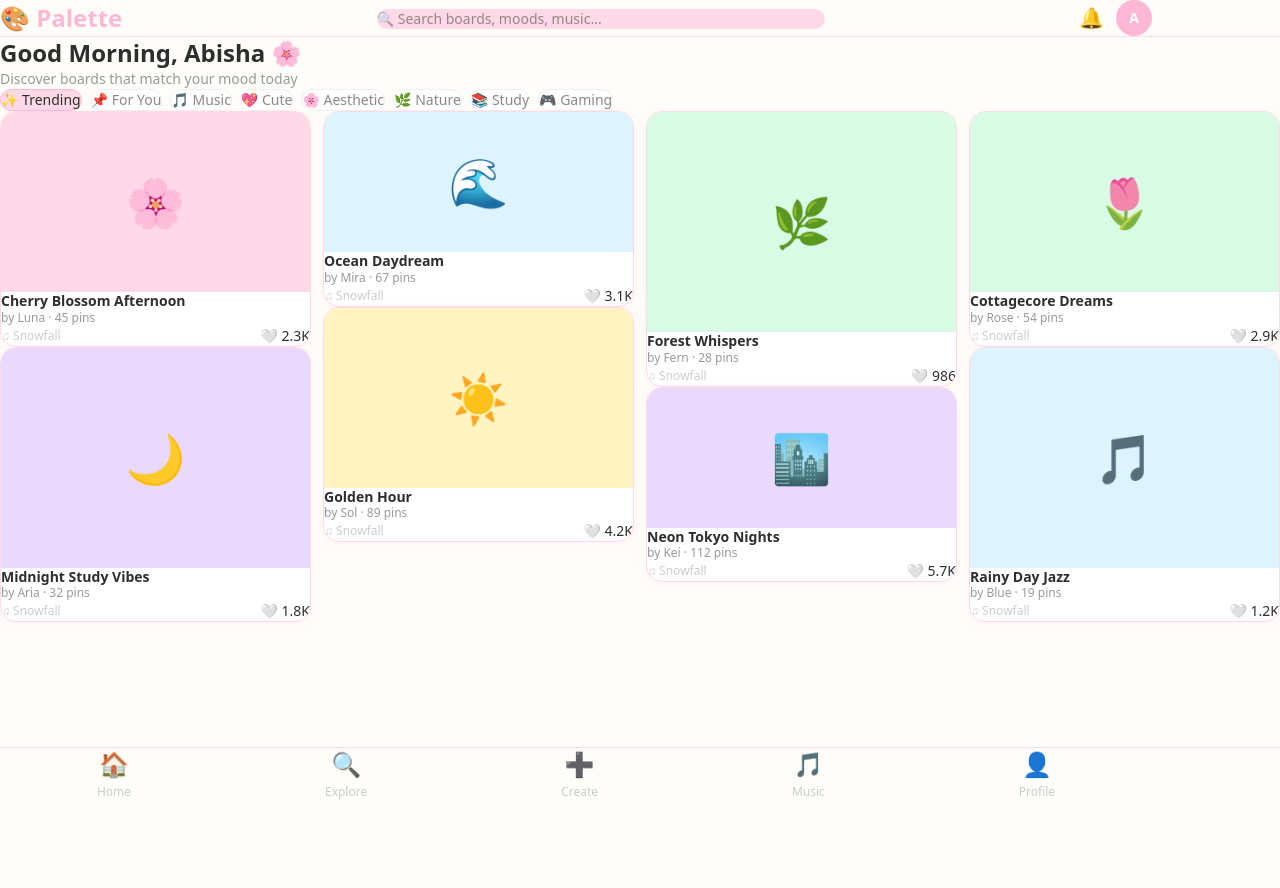
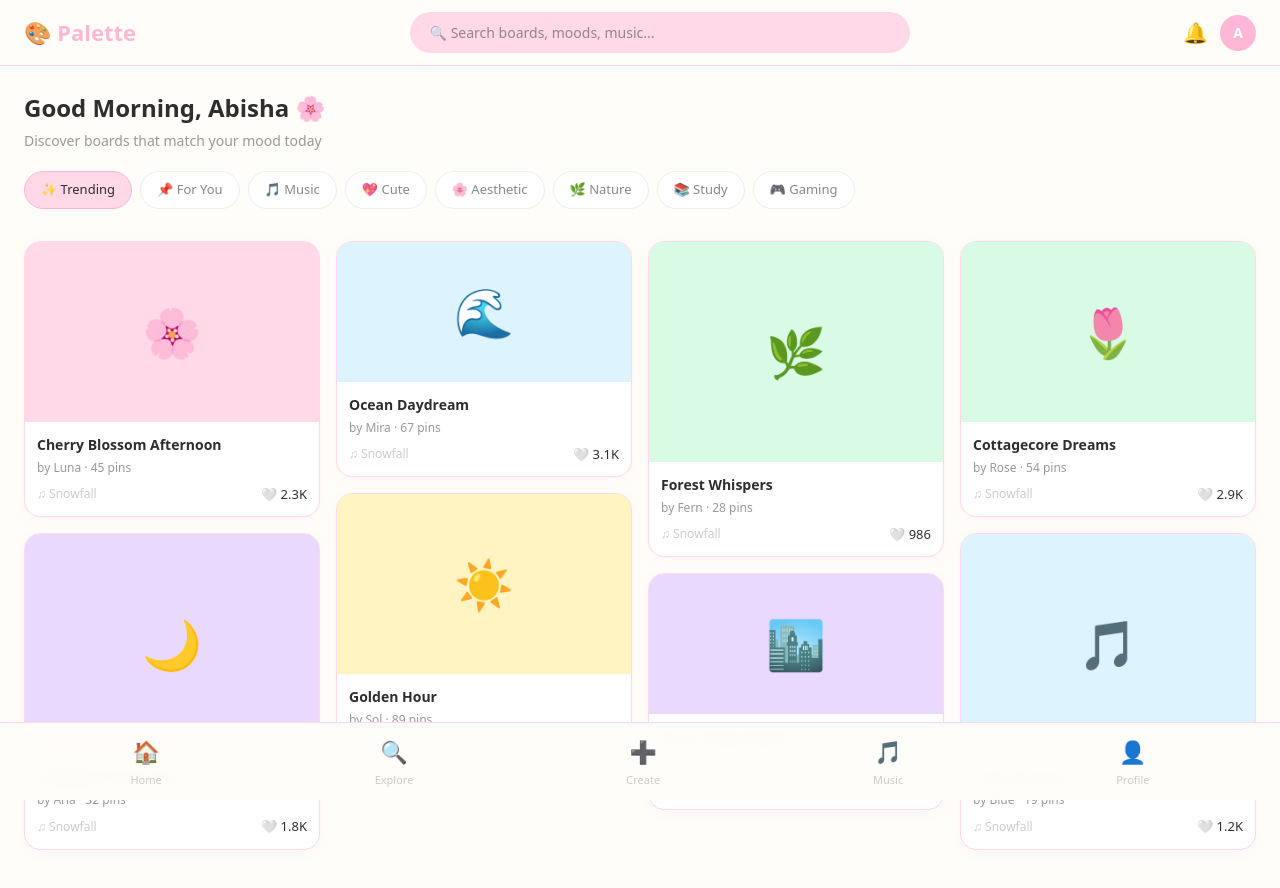
Before and after one commit to ShifatunMohsinAbisha/palette, a Next.js app in the folder frontend/: page / in a window 1280 px wide. Shown: the top 888 px of the page. Before the commit the page ends 800 px from the top, so only its background shows below. Built offline with nearby package versions, Linux system fonts and the light colour scheme.

Commit message:
feat: improved homepage layout and navigation

```diff
--- a/frontend/app/page.tsx
+++ b/frontend/app/page.tsx
@@ -35,43 +35,45 @@ export default function Home() {
   };
 
   return (
-    <div className="min-h-screen" style={{ backgroundColor: "#FFFDF9", color: "#2E2E2E", fontFamily: "system-ui, sans-serif", maxWidth: "1280px", margin: "0 auto" }}>
+    <div style={{ minHeight: "100vh", backgroundColor: "#FFFDF9", color: "#2E2E2E", fontFamily: "system-ui, sans-serif" }}>
 
       {/* Top Navigation */}
-      <header style={{ backgroundColor: "rgba(255,253,249,0.8)", backdropFilter: "blur(12px)", borderBottom: "1px solid #FFD9E8", position: "sticky", top: 0, zIndex: 50 }}>
-        <div className="max-w-6xl mx-auto px-4 py-3 flex items-center justify-between gap-4">
-          <h1 className="text-2xl font-bold" style={{ color: "#FFB7D5" }}>🎨 Palette</h1>
-          <div className="flex-1 max-w-md">
-            <input
-              type="text"
-              placeholder="🔍 Search boards, moods, music..."
-              className="w-full px-4 py-2 rounded-full text-sm outline-none"
-              style={{ backgroundColor: "#FFD9E8", border: "none", color: "#2E2E2E" }}
-            />
-          </div>
-          <div className="flex items-center gap-3">
-            <button className="text-xl">🔔</button>
-            <div className="w-9 h-9 rounded-full flex items-center justify-center text-white font-bold text-sm" style={{ backgroundColor: "#FFB7D5" }}>A</div>
+      <header style={{ backgroundColor: "rgba(255,253,249,0.95)", backdropFilter: "blur(12px)", borderBottom: "1px solid #FFD9E8", position: "sticky", top: 0, zIndex: 50, width: "100%" }}>
+        <div style={{ maxWidth: "1400px", margin: "0 auto", padding: "12px 24px", display: "flex", alignItems: "center", justifyContent: "space-between", gap: "16px" }}>
+          <h1 style={{ fontSize: "22px", fontWeight: "700", color: "#FFB7D5", whiteSpace: "nowrap" }}>🎨 Palette</h1>
+          <input
+            type="text"
+            placeholder="🔍 Search boards, moods, music..."
+            style={{ flex: 1, maxWidth: "500px", padding: "10px 20px", borderRadius: "999px", border: "none", backgroundColor: "#FFD9E8", color: "#2E2E2E", fontSize: "14px", outline: "none" }}
+          />
+          <div style={{ display: "flex", alignItems: "center", gap: "12px" }}>
+            <button style={{ fontSize: "20px", background: "none", border: "none", cursor: "pointer" }}>🔔</button>
+            <div style={{ width: "36px", height: "36px", borderRadius: "50%", backgroundColor: "#FFB7D5", display: "flex", alignItems: "center", justifyContent: "center", color: "white", fontWeight: "700", fontSize: "14px" }}>A</div>
           </div>
         </div>
       </header>
 
-      <main className="w-full px-4 py-6">
+      <main style={{ maxWidth: "1400px", margin: "0 auto", padding: "24px 24px 100px 24px" }}>
 
         {/* Greeting */}
-        <div className="mb-6">
-          <h2 className="text-2xl font-semibold">{greeting}, Abisha 🌸</h2>
-          <p className="text-sm mt-1" style={{ color: "#999" }}>Discover boards that match your mood today</p>
+        <div style={{ marginBottom: "20px" }}>
+          <h2 style={{ fontSize: "24px", fontWeight: "600" }}>{greeting}, Abisha 🌸</h2>
+          <p style={{ fontSize: "14px", color: "#999", marginTop: "4px" }}>Discover boards that match your mood today</p>
         </div>
 
         {/* Category Pills */}
-        <div className="flex gap-2 overflow-x-auto pb-2 mb-8">
+        <div style={{ display: "flex", gap: "8px", overflowX: "auto", paddingBottom: "8px", marginBottom: "24px" }}>
           {categories.map(cat => (
             <button
               key={cat}
               onClick={() => setActiveCategory(cat)}
-              className="px-4 py-2 rounded-full text-sm font-medium whitespace-nowrap transition-all"
               style={{
+                padding: "8px 16px",
+                borderRadius: "999px",
+                fontSize: "13px",
+                fontWeight: "500",
+                whiteSpace: "nowrap",
+                cursor: "pointer",
                 backgroundColor: activeCategory === cat ? "#FFD9E8" : "white",
                 border: `1px solid ${activeCategory === cat ? "#FFB7D5" : "#eee"}`,
                 color: activeCategory === cat ? "#2E2E2E" : "#888",
@@ -83,28 +85,21 @@ export default function Home() {
         </div>
 
         {/* Masonry Grid */}
-        <div className="columns-2 md:columns-3 lg:columns-4 gap-3 space-y-3 px-4">
+        <div style={{ columns: "4", gap: "16px" }}>
           {boards.map((board) => (
             <div
               key={board.id}
-              className="break-inside-avoid rounded-2xl overflow-hidden cursor-pointer group mb-4"
-              style={{ border: "1px solid #FFD9E8", backgroundColor: "white", boxShadow: "0 2px 12px rgba(255,182,193,0.1)" }}
+              style={{ breakInside: "avoid", marginBottom: "16px", borderRadius: "16px", overflow: "hidden", backgroundColor: "white", border: "1px solid #FFD9E8", boxShadow: "0 2px 12px rgba(255,182,193,0.1)", cursor: "pointer" }}
             >
-              <div
-                className="w-full flex items-center justify-center text-5xl"
-                style={{ backgroundColor: board.color, height: `${140 + (board.id % 3) * 40}px` }}
-              >
+              <div style={{ backgroundColor: board.color, height: `${140 + (board.id % 3) * 40}px`, display: "flex", alignItems: "center", justifyContent: "center", fontSize: "48px" }}>
                 {board.emoji}
               </div>
-              <div className="p-3">
-                <h3 className="font-semibold text-sm leading-tight mb-1">{board.title}</h3>
-                <p className="text-xs mb-2" style={{ color: "#999" }}>by {board.author} · {board.pins} pins</p>
-                <div className="flex items-center justify-between">
-                  <span className="text-xs" style={{ color: "#ccc" }}>♫ Snowfall</span>
-                  <button
-                    onClick={() => toggleLike(board.id)}
-                    className="text-sm"
-                  >
+              <div style={{ padding: "12px" }}>
+                <h3 style={{ fontSize: "14px", fontWeight: "600", marginBottom: "4px" }}>{board.title}</h3>
+                <p style={{ fontSize: "12px", color: "#999", marginBottom: "8px" }}>by {board.author} · {board.pins} pins</p>
+                <div style={{ display: "flex", alignItems: "center", justifyContent: "space-between" }}>
+                  <span style={{ fontSize: "12px", color: "#ccc" }}>♫ Snowfall</span>
+                  <button onClick={() => toggleLike(board.id)} style={{ fontSize: "13px", background: "none", border: "none", cursor: "pointer" }}>
                     {liked.includes(board.id) ? "❤️" : "🤍"} {board.likes}
                   </button>
                 </div>
@@ -115,8 +110,8 @@ export default function Home() {
       </main>
 
       {/* Bottom Navigation */}
-      <nav className="fixed bottom-0 left-0 right-0" style={{ backgroundColor: "rgba(255,253,249,0.95)", backdropFilter: "blur(12px)", borderTop: "1px solid #FFD9E8" }}>
-        <div className="max-w-6xl mx-auto px-4 py-3 flex justify-around items-center">
+      <nav style={{ position: "fixed", bottom: 0, left: 0, right: 0, backgroundColor: "rgba(255,253,249,0.97)", backdropFilter: "blur(12px)", borderTop: "1px solid #FFD9E8", zIndex: 50 }}>
+        <div style={{ maxWidth: "1400px", margin: "0 auto", padding: "12px 24px", display: "flex", justifyContent: "space-around", alignItems: "center" }}>
           {[
             { icon: "🏠", label: "Home", href: "/" },
             { icon: "🔍", label: "Explore", href: "/explore" },
@@ -124,15 +119,13 @@ export default function Home() {
             { icon: "🎵", label: "Music", href: "/music" },
             { icon: "👤", label: "Profile", href: "/profile" },
           ].map(item => (
-            <Link key={item.label} href={item.href} className="flex flex-col items-center gap-1">
-              <span className="text-2xl">{item.icon}</span>
-              <span className="text-xs" style={{ color: "#ccc" }}>{item.label}</span>
+            <Link key={item.label} href={item.href} style={{ display: "flex", flexDirection: "column", alignItems: "center", gap: "4px", textDecoration: "none" }}>
+              <span style={{ fontSize: "22px" }}>{item.icon}</span>
+              <span style={{ fontSize: "11px", color: "#ccc" }}>{item.label}</span>
             </Link>
           ))}
         </div>
       </nav>
-
-      <div className="h-20" />
     </div>
   );
 }
```
